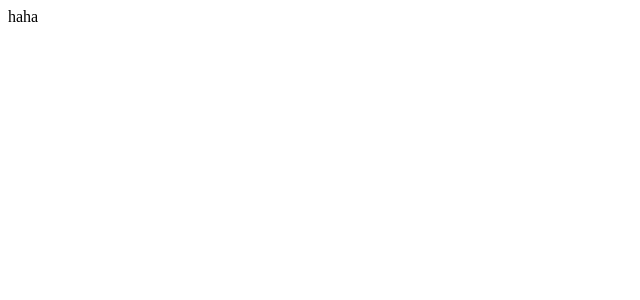
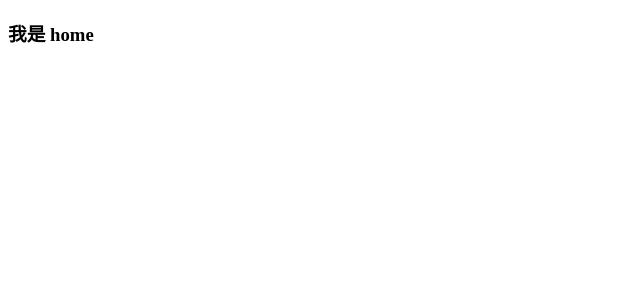
Before and after one commit to qq626322133/itcode40, a Vue app: page /login#/home in a window 1280 px wide. Shown: the top 300 px of the page, without its empty margins (0-640 px from the left). Built offline with nearby package versions, Linux system fonts and the light colour scheme.

Commit message:
添加登录和主页路由

```diff
--- a/src/App.vue
+++ b/src/App.vue
@@ -1,6 +1,6 @@
 <template>
   <div id="app">
-     haha
+
     <router-view />
   </div>
 </template>
--- a/src/router.js
+++ b/src/router.js
@@ -4,6 +4,9 @@
 import Router from 'vue-router'
 // 导入 useElement
 import UseElement from './views/useElement'
+// 导入login & Home
+import Login from '@/views/login'
+import Home from '@/views/home'
 
 // 使用路由
 Vue.use(Router)
@@ -12,6 +15,20 @@
 export default new Router({
   routes: [
     {
+      path: '/',
+      redirect: '/home'
+    },
+    {
+      path: '/login',
+      name: 'login',
+      component: Login
+    },
+    {
+      path: '/Home',
+      name: 'home',
+      component: Home
+    },
+    {
       path: '/useElement',
       name: 'useElement',
       component: UseElement
--- /dev/null
+++ b/src/views/home/index.vue
@@ -0,0 +1,16 @@
+<template>
+    <!--主页 -->
+    <div>
+        <h3>我是 home</h3>
+    </div>
+</template>
+
+<script>
+export default {
+
+}
+</script>
+
+<style>
+
+</style>
--- /dev/null
+++ b/src/views/login/index.vue
@@ -0,0 +1,16 @@
+<template>
+    <div>
+        <!-- 登录页面 -->
+        <h3>我是login</h3>
+    </div>
+</template>
+
+<script>
+export default {
+
+}
+</script>
+
+<style>
+
+</style>
```
Also changed, not shown: 1 other file (tests, documents, lock files or other folders).
